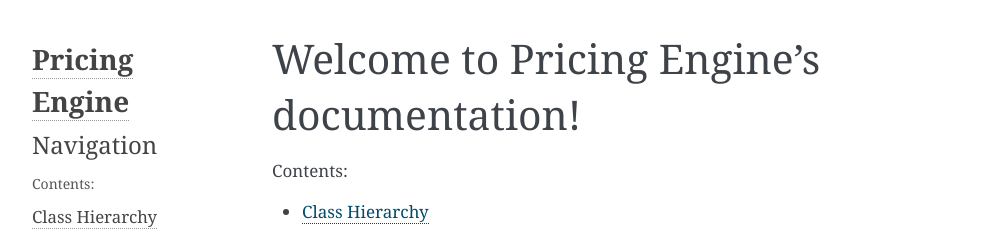
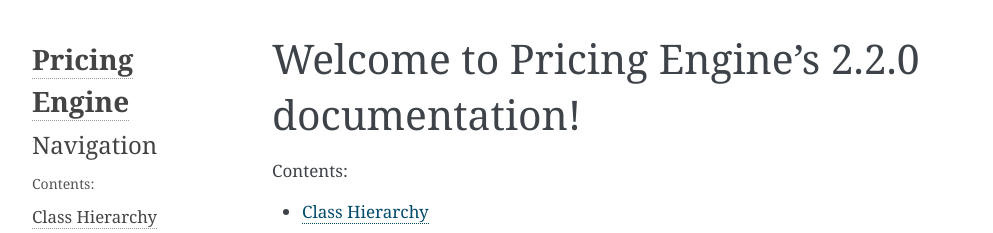
Before and after one commit to bquistorff/pricingengine, a Sphinx documentation site: the page built from docs/index.rst, in a window 1280 px wide. Shown: the top 233 px of the page, without its empty margins (148-1141 px from the left). Built offline with Sphinx 7.4.7, drawn with Linux system fonts in a browser that asks for light colours; pages that are not in the unit, such as notebooks, are missing from menus; the version number could not be read and is left out.

Commit message:
fix version grabbing

```diff
--- a/docs/conf.py
+++ b/docs/conf.py
@@ -66,7 +66,8 @@ author = 'Matt Goldman, Brian Quistorff'
 # Ensure: Keep in sync with lib/setup.py
 # The short X.Y version.
 #version = '2.1'
-from pricingengine import __version__
+#from pricingengine import __version__
+__version__ = "2.2.0"
 version = __version__
 # The full version, including alpha/beta/rc tags. (For now, keep the same)
 release = version
```
